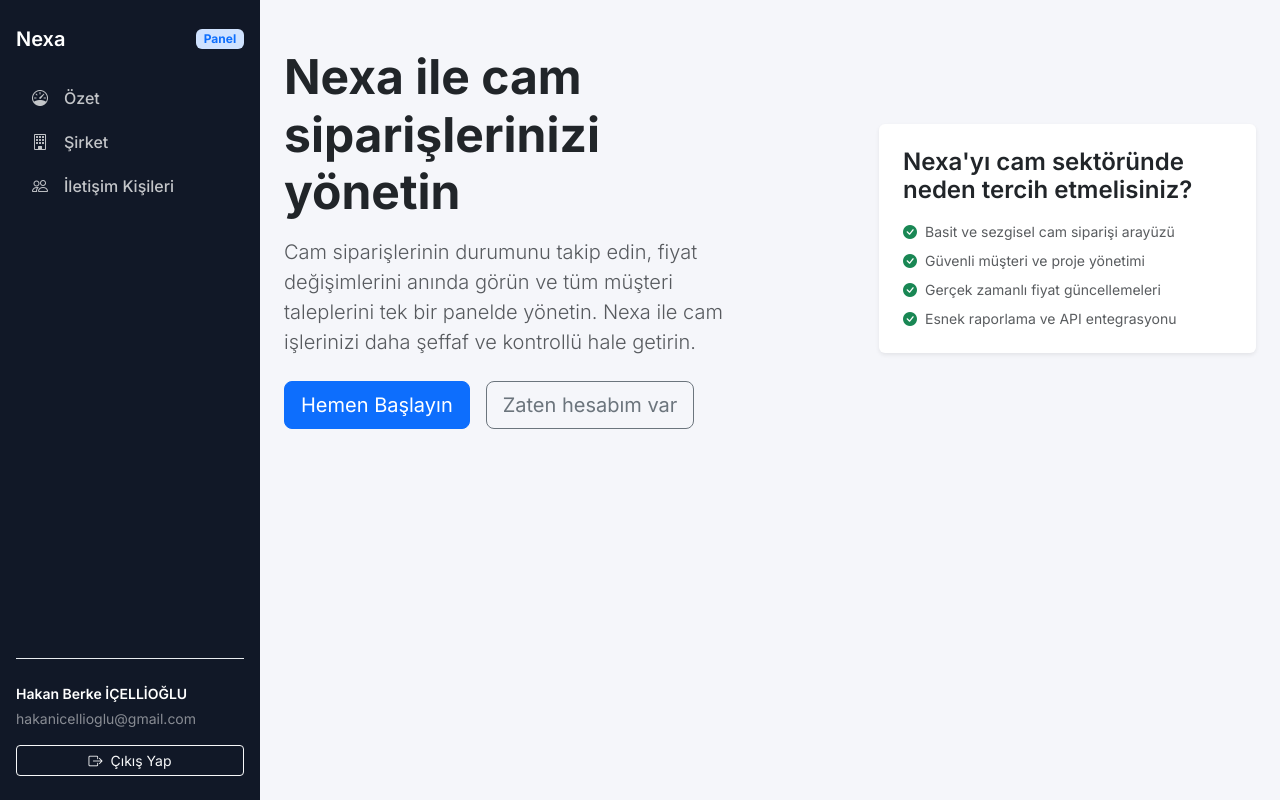
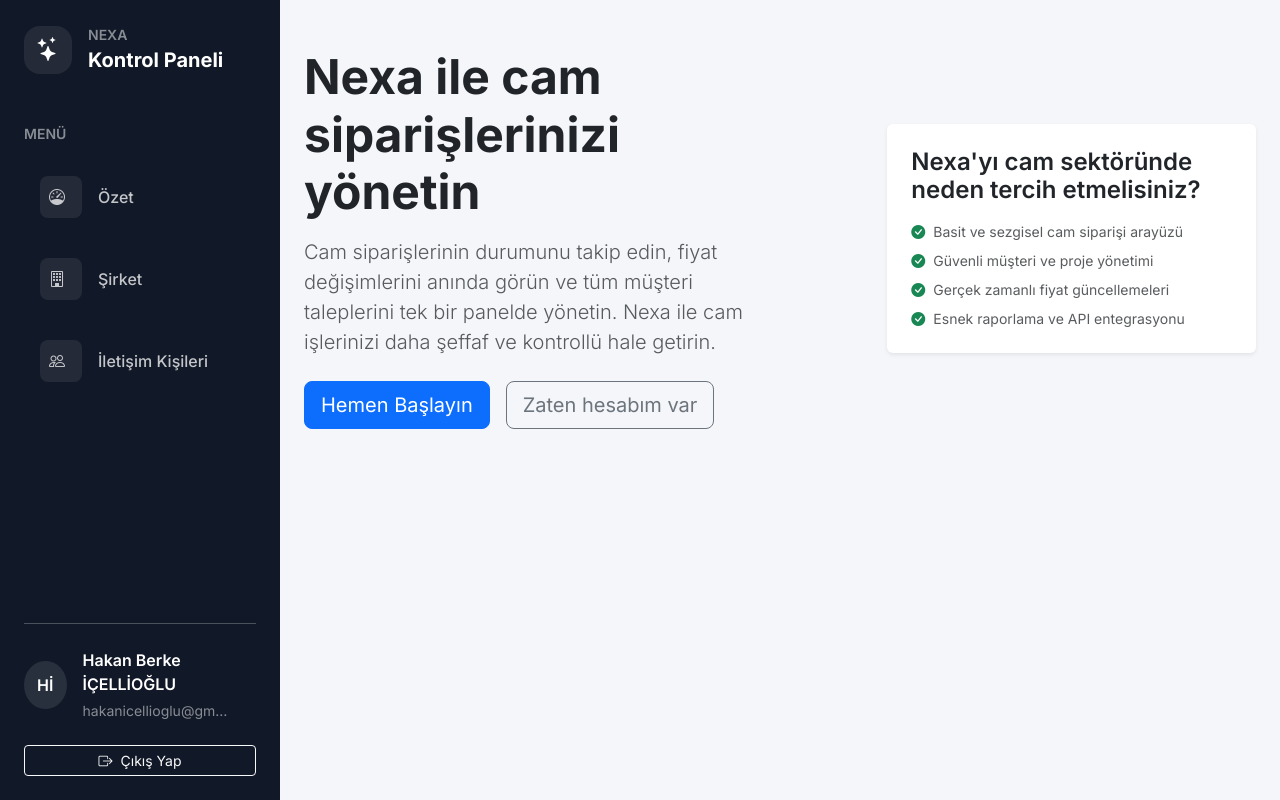
Before and after one commit to hakanicellioglu/nexa, a PHP site: page /index.php in a window 1280 px wide. Run offline with PHP 8.4, Linux system fonts and the light colour scheme; a user stored in the database is signed in.

Commit message:
Revamp sidebar styling to match dashboard

```diff
--- a/sidebar.php
+++ b/sidebar.php
@@ -27,47 +27,120 @@ $navItems = [
         'label' => 'İletişim Kişileri',
     ],
 ];
+
+$firstName = (string)($user['firstname'] ?? '');
+$lastName = (string)($user['lastname'] ?? '');
+$email = (string)($user['email'] ?? '');
+
+$initials = '';
+if ($firstName !== '' || $lastName !== '') {
+    if (function_exists('mb_substr')) {
+        $initials .= $firstName !== '' ? mb_substr($firstName, 0, 1) : '';
+        $initials .= $lastName !== '' ? mb_substr($lastName, 0, 1) : '';
+    } else {
+        $initials .= $firstName !== '' ? substr($firstName, 0, 1) : '';
+        $initials .= $lastName !== '' ? substr($lastName, 0, 1) : '';
+    }
+} elseif ($email !== '') {
+    if (function_exists('mb_substr')) {
+        $initials = mb_substr($email, 0, 1);
+    } else {
+        $initials = substr($email, 0, 1);
+    }
+}
+
+if (function_exists('mb_strtoupper')) {
+    $initials = mb_strtoupper($initials, 'UTF-8');
+} else {
+    $initials = strtoupper($initials);
+}
 ?>
-<aside class="sidebar d-none d-lg-flex flex-column flex-shrink-0 align-self-start text-white px-3 py-4 position-sticky top-0 min-vh-100" style="width: 260px;">
-    <div class="d-flex align-items-center justify-content-between mb-4">
-        <span class="fs-5 fw-semibold">Nexa</span>
-        <span class="badge bg-primary-subtle text-primary">Panel</span>
+<aside class="sidebar col-auto d-none d-lg-flex flex-column flex-shrink-0 align-self-start px-4 py-4 position-sticky top-0 min-vh-100" style="width: 280px;">
+    <div class="d-flex align-items-center gap-3 mb-5">
+        <div class="rounded-4 d-flex align-items-center justify-content-center" style="background: rgba(255, 255, 255, 0.08); width: 48px; height: 48px;">
+            <i class="bi bi-stars text-white fs-4"></i>
+        </div>
+        <div>
+            <div class="text-uppercase text-white-50 fw-semibold small">Nexa</div>
+            <div class="text-white fw-bold fs-5">Kontrol Paneli</div>
+        </div>
     </div>
-    <nav class="nav nav-pills flex-column gap-1 mb-auto">
+    <div class="text-white-50 text-uppercase small fw-semibold mb-3">Menü</div>
+    <nav class="nav flex-column gap-2 mb-auto">
         <?php foreach ($navItems as $item): ?>
-            <?php $isActive = $currentPage === basename($item['href']); ?>
-            <a class="nav-link d-flex align-items-center px-3 py-2 rounded-3<?php echo $isActive ? ' active' : ''; ?>" href="<?= e($item['href']) ?>">
-                <i class="bi <?= e($item['icon']) ?> me-2"></i>
-                <span><?= e($item['label']) ?></span>
+            <?php
+                $isActive = $currentPage === basename($item['href']);
+                $linkClasses = 'nav-link d-flex align-items-center gap-3 px-3 py-3 rounded-4';
+                if ($isActive) {
+                    $linkClasses .= ' active';
+                }
+            ?>
+            <a class="<?= e($linkClasses) ?>" href="<?= e($item['href']) ?>"<?php if ($isActive): ?> aria-current="page"<?php endif; ?>>
+                <span class="d-inline-flex align-items-center justify-content-center rounded-3" style="background: rgba(255, 255, 255, 0.08); width: 42px; height: 42px;">
+                    <i class="bi <?= e($item['icon']) ?> text-white<?= $isActive ? '' : ' opacity-75' ?>"></i>
+                </span>
+                <span class="fw-medium text-white<?= $isActive ? '' : ' opacity-75' ?>"><?= e($item['label']) ?></span>
+                <?php if ($isActive): ?>
+                    <span class="ms-auto text-white-50"><i class="bi bi-chevron-right"></i></span>
+                <?php endif; ?>
             </a>
         <?php endforeach; ?>
     </nav>
-    <div class="mt-auto pt-4 border-top border-light-subtle small">
-        <div class="fw-semibold text-white mb-1"><?= e($user['firstname'] . ' ' . $user['lastname']) ?></div>
-        <div class="text-white-50 text-truncate"><?= e($user['email']) ?></div>
-        <a class="btn btn-outline-light btn-sm w-100 mt-3" href="logout.php">
+    <div class="mt-auto pt-4 border-top border-light border-opacity-25">
+        <div class="d-flex align-items-center gap-3">
+            <div class="rounded-circle bg-white bg-opacity-10 d-flex align-items-center justify-content-center" style="width: 48px; height: 48px;">
+                <span class="fw-semibold text-white"><?= e($initials) ?></span>
+            </div>
+            <div class="text-white">
+                <div class="fw-semibold mb-1"><?= e(trim($firstName . ' ' . $lastName)) ?></div>
+                <div class="text-white-50 small text-truncate" style="max-width: 150px;"><?= e($email) ?></div>
+            </div>
+        </div>
+        <a class="btn btn-outline-light btn-sm w-100 mt-4" href="logout.php">
             <i class="bi bi-box-arrow-right me-2"></i>Çıkış Yap
         </a>
     </div>
 </aside>
 <div class="offcanvas offcanvas-start text-bg-dark" tabindex="-1" id="sidebarOffcanvas" aria-labelledby="sidebarOffcanvasLabel">
     <div class="offcanvas-header border-bottom border-secondary">
-        <h5 class="offcanvas-title" id="sidebarOffcanvasLabel">Nexa</h5>
+        <div>
+            <div class="text-uppercase text-white-50 fw-semibold small">Nexa</div>
+            <h5 class="offcanvas-title text-white mb-0" id="sidebarOffcanvasLabel">Kontrol Paneli</h5>
+        </div>
         <button type="button" class="btn-close btn-close-white" data-bs-dismiss="offcanvas" aria-label="Kapat"></button>
     </div>
     <div class="offcanvas-body d-flex flex-column">
-        <nav class="nav nav-pills flex-column gap-1 mb-4">
+        <div class="text-white-50 text-uppercase small fw-semibold mb-3">Menü</div>
+        <nav class="nav flex-column gap-2 mb-4">
             <?php foreach ($navItems as $item): ?>
-                <?php $isActive = $currentPage === basename($item['href']); ?>
-                <a class="nav-link d-flex align-items-center px-3 py-2 rounded-3<?php echo $isActive ? ' active' : ''; ?>" href="<?= e($item['href']) ?>">
-                    <i class="bi <?= e($item['icon']) ?> me-2"></i>
-                    <span><?= e($item['label']) ?></span>
+                <?php
+                    $isActive = $currentPage === basename($item['href']);
+                    $linkClasses = 'nav-link d-flex align-items-center gap-3 px-3 py-3 rounded-4';
+                    if ($isActive) {
+                        $linkClasses .= ' active';
+                    }
+                ?>
+                <a class="<?= e($linkClasses) ?>" href="<?= e($item['href']) ?>"<?php if ($isActive): ?> aria-current="page"<?php endif; ?>>
+                    <span class="d-inline-flex align-items-center justify-content-center rounded-3" style="background: rgba(255, 255, 255, 0.08); width: 42px; height: 42px;">
+                        <i class="bi <?= e($item['icon']) ?> text-white<?= $isActive ? '' : ' opacity-75' ?>"></i>
+                    </span>
+                    <span class="fw-medium text-white<?= $isActive ? '' : ' opacity-75' ?>"><?= e($item['label']) ?></span>
+                    <?php if ($isActive): ?>
+                        <span class="ms-auto text-white-50"><i class="bi bi-chevron-right"></i></span>
+                    <?php endif; ?>
                 </a>
             <?php endforeach; ?>
         </nav>
-        <div class="mt-auto border-top border-secondary pt-3 small">
-            <div class="fw-semibold text-white mb-1"><?= e($user['firstname'] . ' ' . $user['lastname']) ?></div>
-            <div class="text-white-50 text-truncate mb-3"><?= e($user['email']) ?></div>
+        <div class="mt-auto border-top border-secondary pt-3">
+            <div class="d-flex align-items-center gap-3 mb-3">
+                <div class="rounded-circle bg-white bg-opacity-10 d-flex align-items-center justify-content-center" style="width: 48px; height: 48px;">
+                    <span class="fw-semibold text-white"><?= e($initials) ?></span>
+                </div>
+                <div>
+                    <div class="fw-semibold text-white mb-1"><?= e(trim($firstName . ' ' . $lastName)) ?></div>
+                    <div class="text-white-50 small text-truncate" style="max-width: 180px;"><?= e($email) ?></div>
+                </div>
+            </div>
             <a class="btn btn-outline-light btn-sm w-100" href="logout.php">
                 <i class="bi bi-box-arrow-right me-2"></i>Çıkış Yap
             </a>
```
